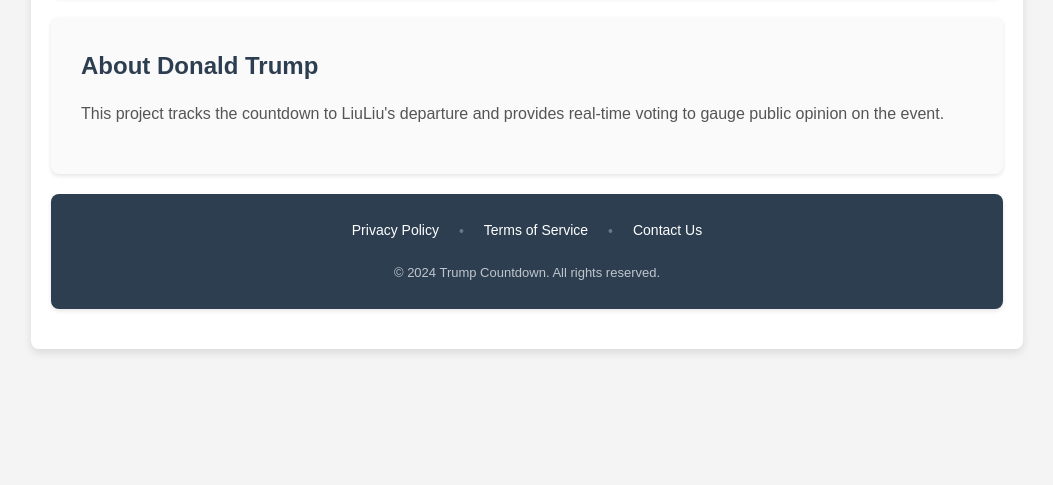
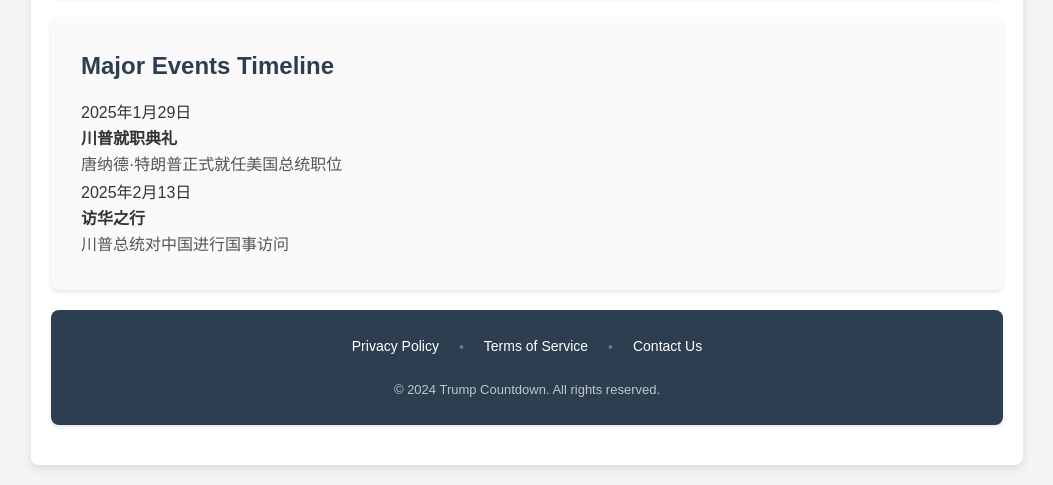
Before and after one commit to tumu123/trumpdownstep, a website: page index.html in a window 1280 px wide. Shown: the part 896-1381 px from the top of the page, without its empty margins (113-1166 px from the left). Before the commit the page ends 1265 px from the top, so only its background shows below. Drawn offline with Linux system fonts and the light colour scheme; no server answers.

Commit message:
Update index.html

```diff
--- a/index.html
+++ b/index.html
@@ -88,13 +88,37 @@
     </div>
 </div>
 
-        <!-- About Section -->
-        <div class="module intro">
-            <h3>About Donald Trump</h3>
-            <p>This project tracks the countdown to LiuLiu's departure and provides real-time voting to gauge public opinion on the event.</p>
-            <!-- 添加同步状态显示 -->
-            <div id="syncStatus" class="sync-status"></div>
+        <!-- About Section with Timeline -->
+<div class="module intro">
+    <h3>Major Events Timeline</h3>
+    <div class="timeline">
+        <div class="timeline-item">
+            <div class="timeline-date">2025年1月29日</div>
+            <div class="timeline-content">
+                <h4>川普就职典礼</h4>
+                <p>唐纳德·特朗普正式就任美国总统职位</p>
+            </div>
         </div>
+
+        <div class="timeline-item">
+            <div class="timeline-date">2025年2月13日</div>
+            <div class="timeline-content">
+                <h4>访华之行</h4>
+                <p>川普总统对中国进行国事访问</p>
+            </div>
+        </div>
+
+        <!-- 您可以继续添加更多事件，格式如下：
+        <div class="timeline-item">
+            <div class="timeline-date">日期</div>
+            <div class="timeline-content">
+                <h4>事件标题</h4>
+                <p>事件描述</p>
+            </div>
+        </div>
+        -->
+    </div>
+</div>
 
       <!-- Footer Section -->
 <footer class="module footer">
```
